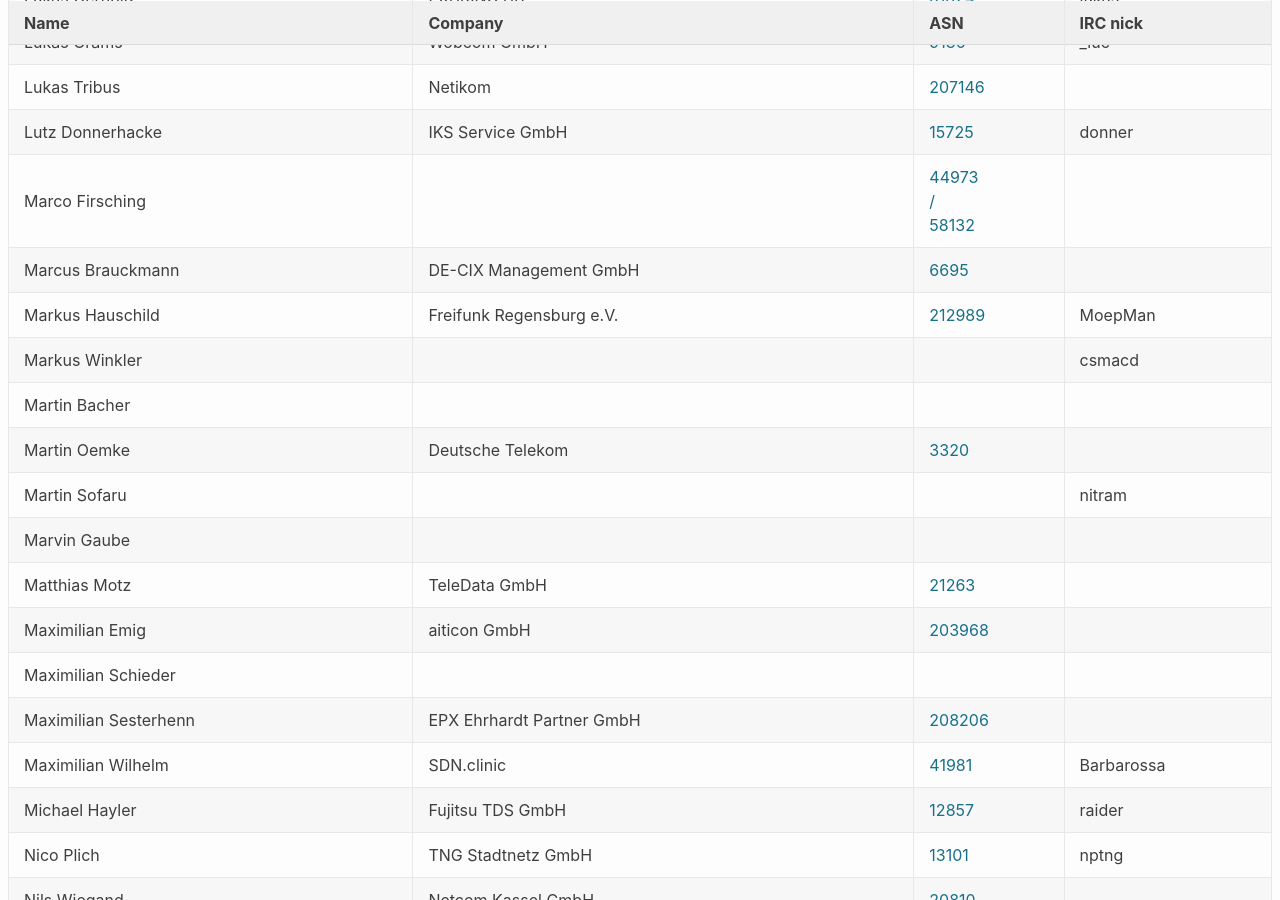
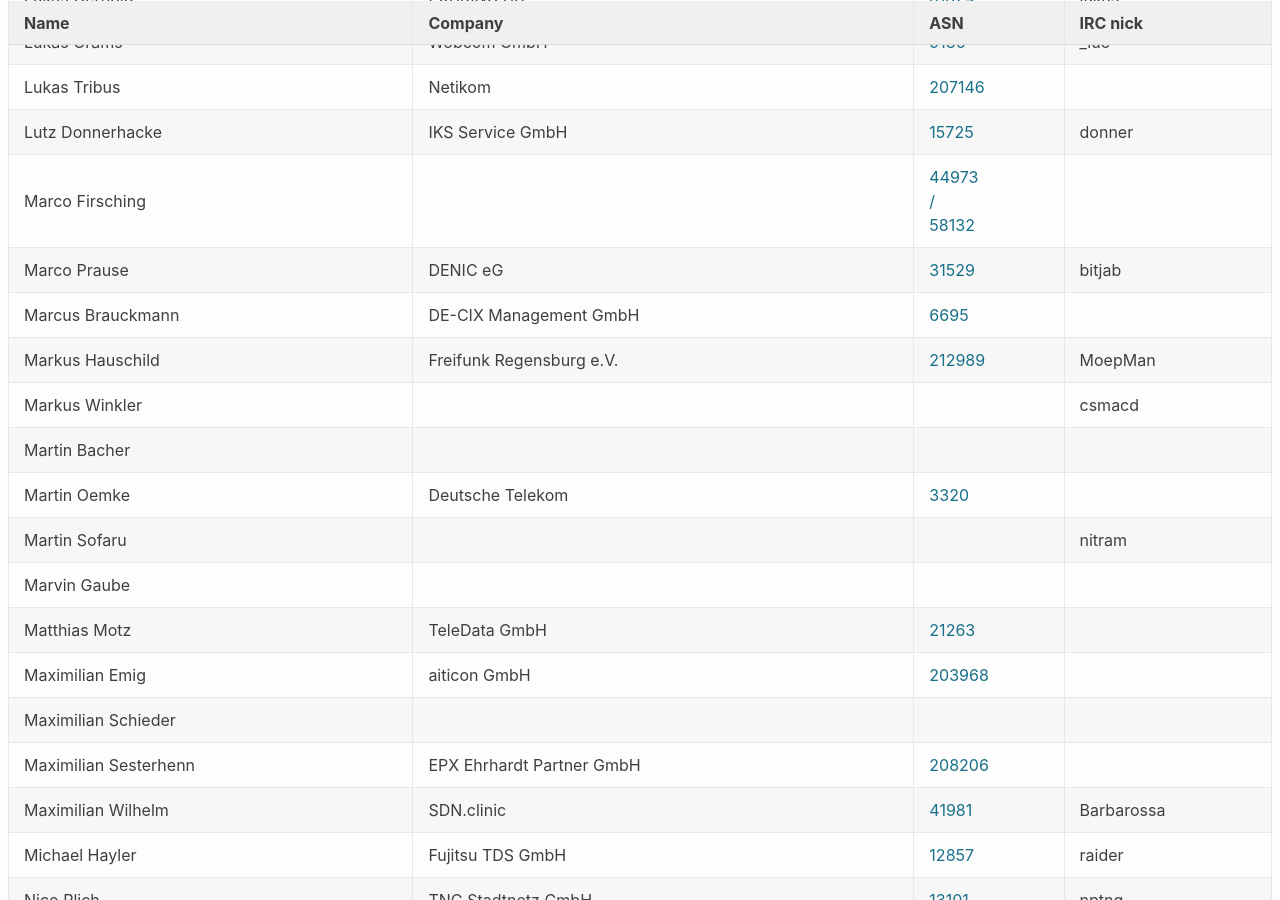
Before and after one commit to denog/pretix-attendeelist, a Jekyll site: the page built from meetup2022_01/index.markdown, in a window 1280 px wide and 900 px high, scrolled down 1639 px. Built offline with Jekyll 4.4.1, drawn with Linux system fonts in a browser that asks for light colours.

Commit message:
Latest data: Tue Feb  8 12:55:36 UTC 2022

```diff
--- a/_data/attendees_denog_meetup_2022-01.json
+++ b/_data/attendees_denog_meetup_2022-01.json
@@ -220,6 +220,12 @@
     "company": null,
     "irc": null,
     "asn": "44973 / 58132"
+  },
+  {
+    "name": "Marco Prause",
+    "company": "DENIC eG",
+    "irc": "bitjab",
+    "asn": "31529"
   },
   {
     "name": "Marcus Brauckmann",
```
